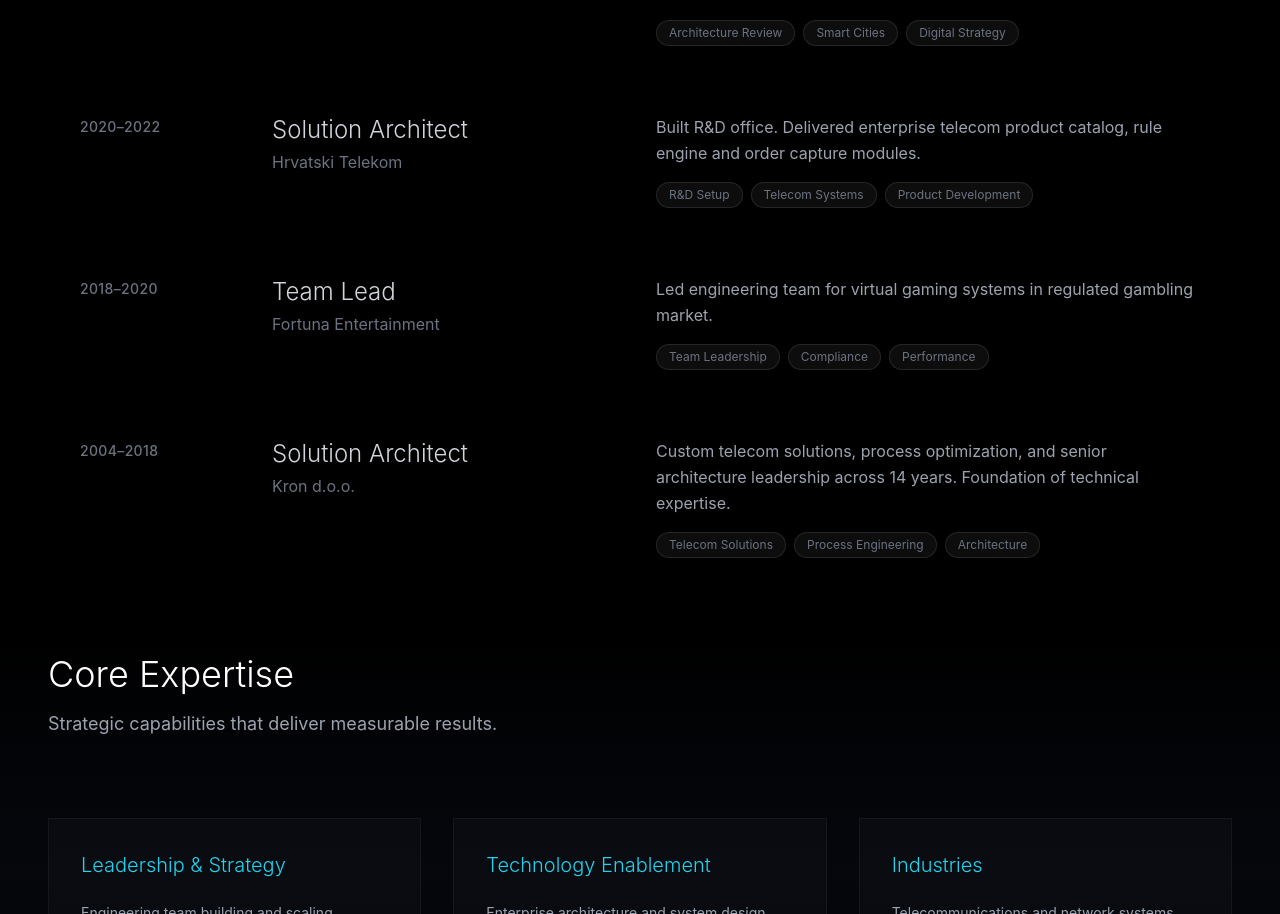
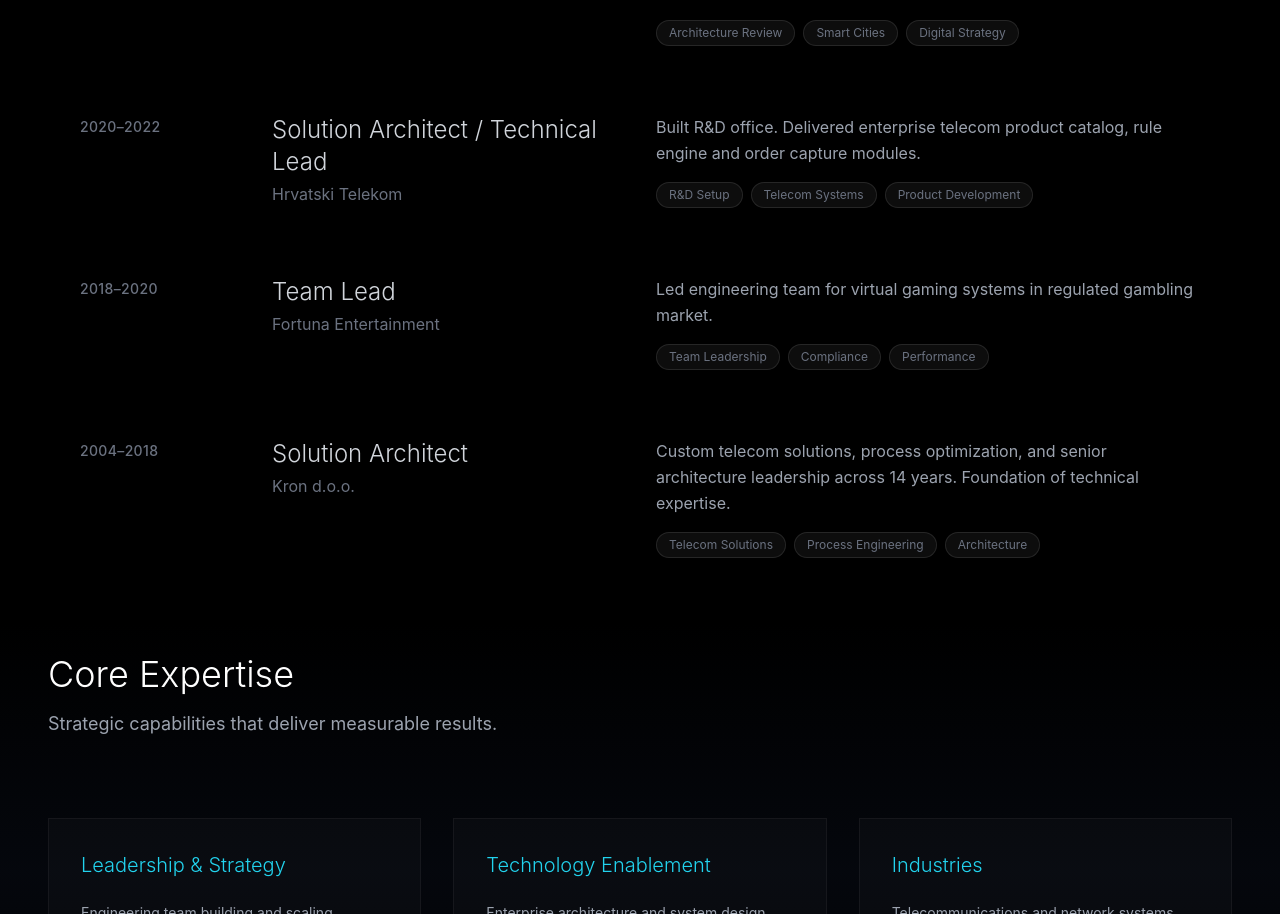
Before and after one commit to tonci77/tonci-portfolio, a React (Create React App) app: page / in a window 1280 px wide. Shown: the part 1641-2555 px from the top of the page. Built offline with nearby package versions, Linux system fonts and the light colour scheme.

Commit message:
Update on role label, Hrvatski Telekom

```diff
--- a/src/App.js
+++ b/src/App.js
@@ -42,7 +42,7 @@
     },
     {
       year: "2020–2022",
-      title: "Solution Architect",
+      title: "Solution Architect / Technical Lead",
       company: "Hrvatski Telekom",
       description: "Built R&D office. Delivered enterprise telecom product catalog, rule engine and order capture modules.",
       focus: ["R&D Setup", "Telecom Systems", "Product Development"]
```
